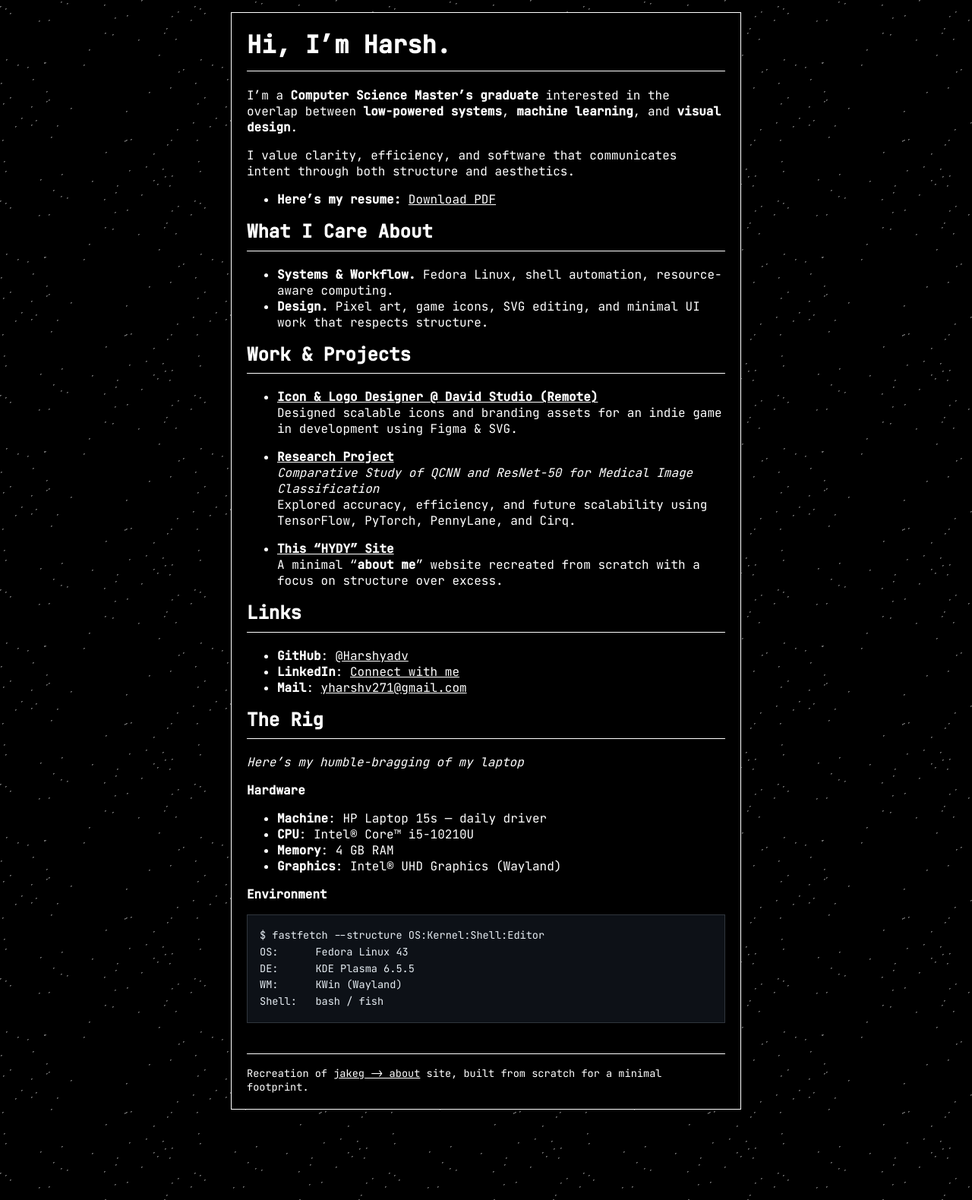
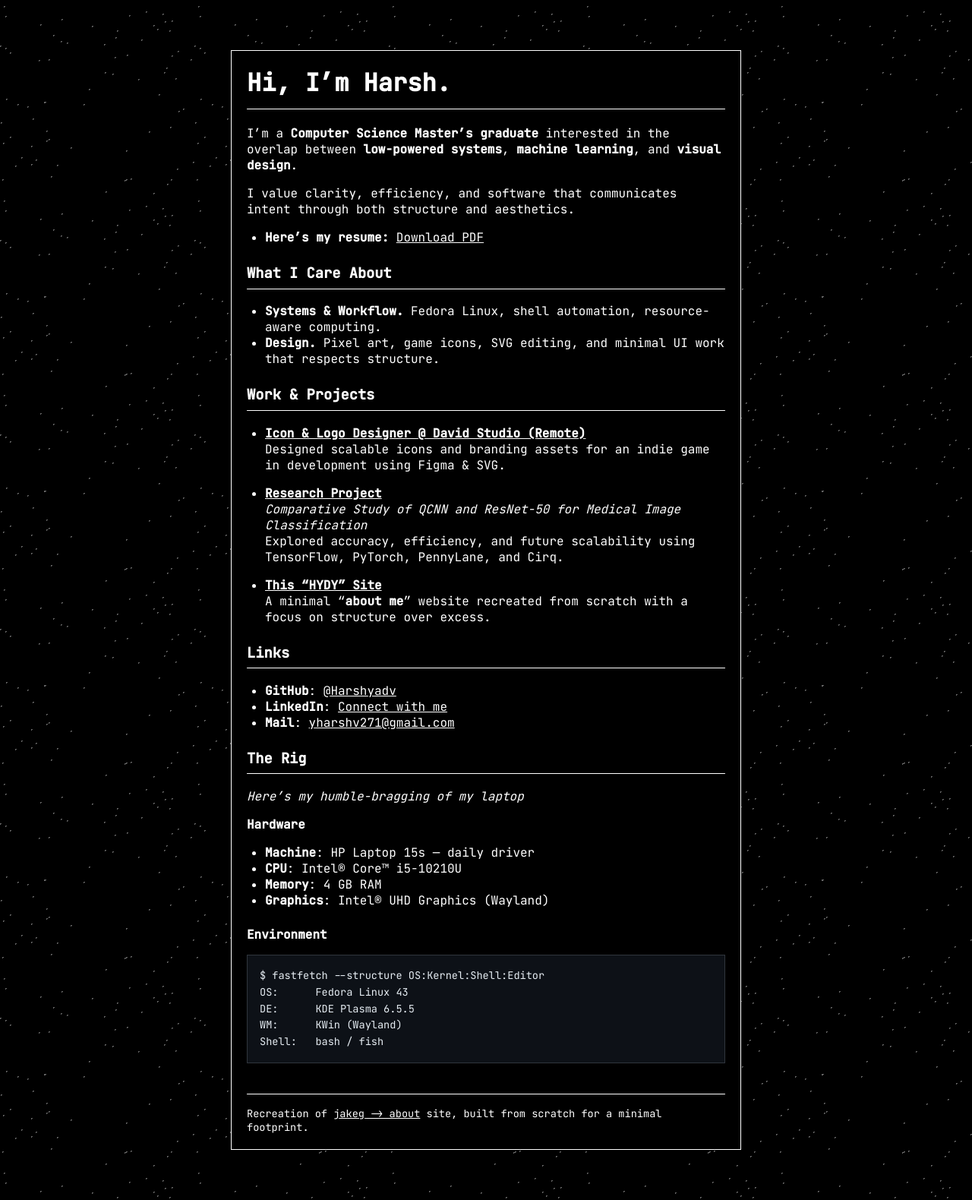
Before and after one commit to Harshyadv/HYDV, a Jekyll site: the page built from index.md, in a window 1280 px wide. Shown: the whole page at 76% size. Built offline with Jekyll 4.4.1, drawn with Linux system fonts in a browser that asks for light colours.

Commit message:
Structural changes
Signed-off-by: harshyadv <harshydv370@gmail.com>

```diff
--- a/assets/style.css
+++ b/assets/style.css
@@ -15,7 +15,7 @@
 }
 
 body {
-    margin: 0;
+    margin: 50px;
     padding: 16px;
 
     background:
@@ -55,6 +55,15 @@ h3 {
     padding-bottom: 0.4em;
     border-bottom: 1px solid var(--border-color);
     font-weight: 600;
+}
+
+ul {
+    /* logical property for left/right padding */
+    padding-inline: 1.5rem 0;
+
+    /* Optional: custom bullet or alignment */
+    list-style-type: disc;
+    margin-bottom: 1.5rem;
 }
 
 /* Links */
--- a/index.md
+++ b/index.md
@@ -12,13 +12,13 @@ I value clarity, efficiency, and software that communicates intent through both
 
 
 
-## What I Care About
+### What I Care About
 * **Systems & Workflow.** Fedora Linux, shell automation, resource-aware computing.
 * **Design.** Pixel art, game icons, SVG editing, and minimal UI work that respects structure.
 
 
 
-## Work & Projects
+### Work & Projects
 * **[Icon & Logo Designer @ David Studio (Remote)](https://github.com/Harshyadv/Minimalist-Game-UI-Asset-Pack-)**
   Designed scalable icons and branding assets for an indie game in development using Figma & SVG.
 
@@ -31,14 +31,14 @@ I value clarity, efficiency, and software that communicates intent through both
 
 
 
-## Links
+### Links
 * **GitHub**: [@Harshyadv](https://github.com/Harshyadv)
 * **LinkedIn**: [Connect with me](https://www.linkedin.com/in/hyadav0701)
 * **Mail**: [yharshv271@gmail.com](mailto:yharshv271@gmail.com)
 
 
 
-## The Rig
+### The Rig
 *Here's my humble-bragging of my laptop*
 
 **Hardware**
```
Also changed, not shown: 2 other files.
